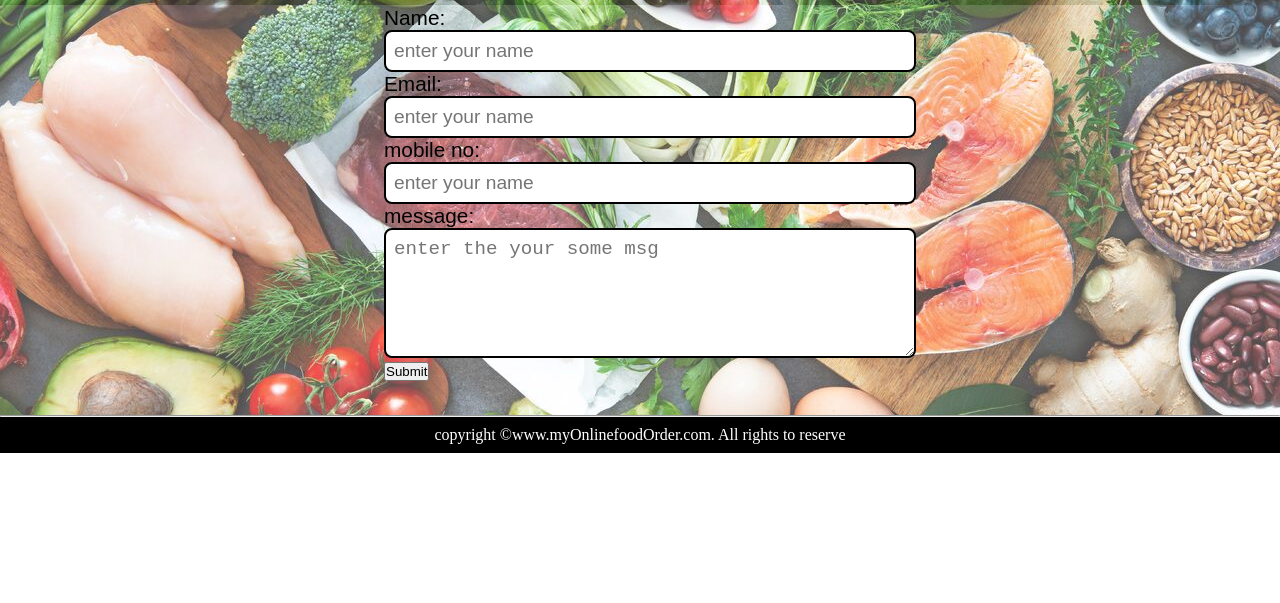
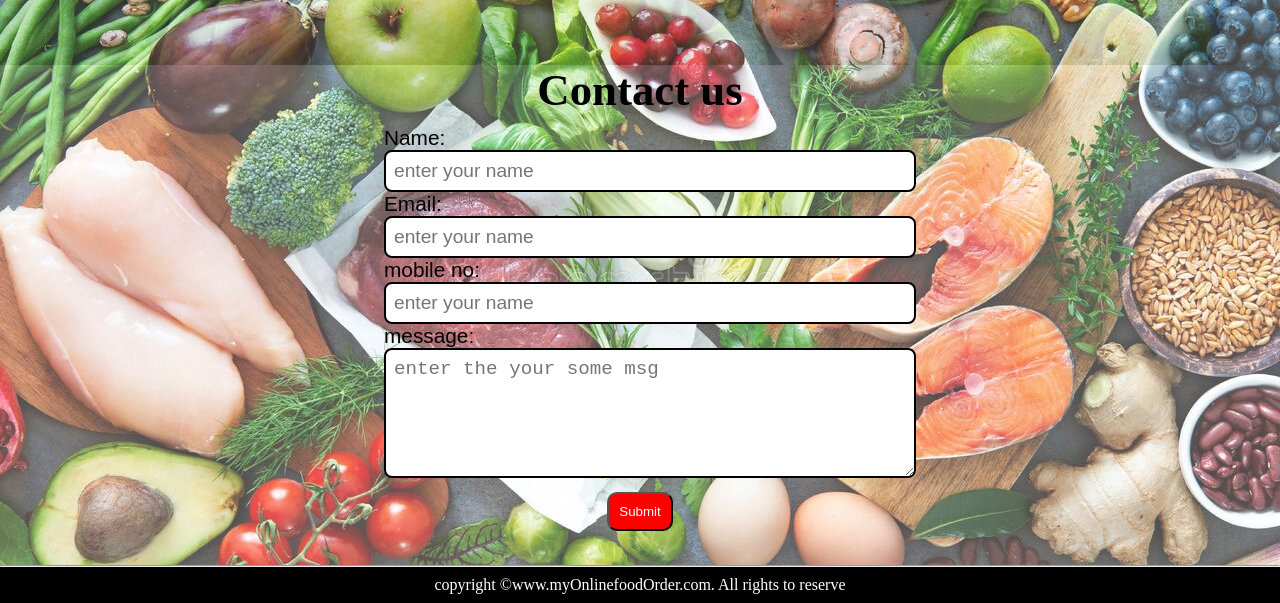
Before and after one commit to ShankarBhonde/food_website, a plain HTML site: page index.html in a window 1280 px wide. Shown: the part 1223-1826 px from the top of the page. Before the commit the page ends 1676 px from the top, so only its background shows below. Drawn offline with Linux system fonts and the light colour scheme.

Commit message:
Update food_order.css

```diff
--- a/food_order.css
+++ b/food_order.css
@@ -80,7 +80,8 @@ display: flex;
 }
 .h-primary{
     font-size: 2.8rem;
-    padding: 12px;
+    padding: 74px;
+    margin-bottom: -64px;
 }
 .btn{
     padding: 6px 20px;
@@ -119,6 +120,23 @@ background-color: rgb(248, 208, 208);
     height: 156px;
     margin: auto;
     display: block;
+}
+.submit{
+
+
+    background-color: red;
+    color: white;
+    padding: 10px;
+    border-radius: 10px ;
+      text-decoration: none ;
+     cursor: pointer;
+
+
+}
+.mysub{
+    text-align: center;
+    margin-top: 10px;
+
 }
 
 /* client */
```
